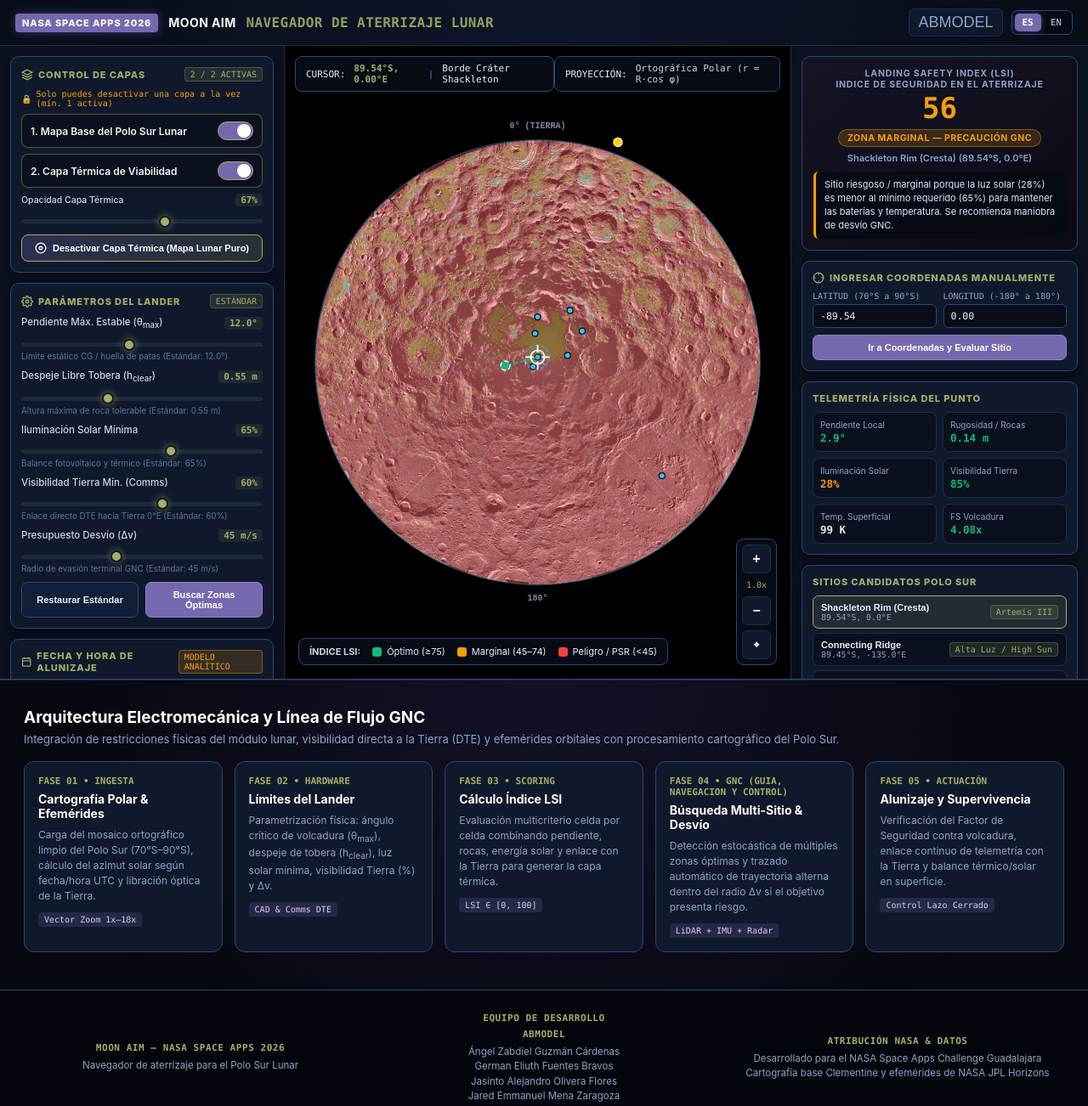
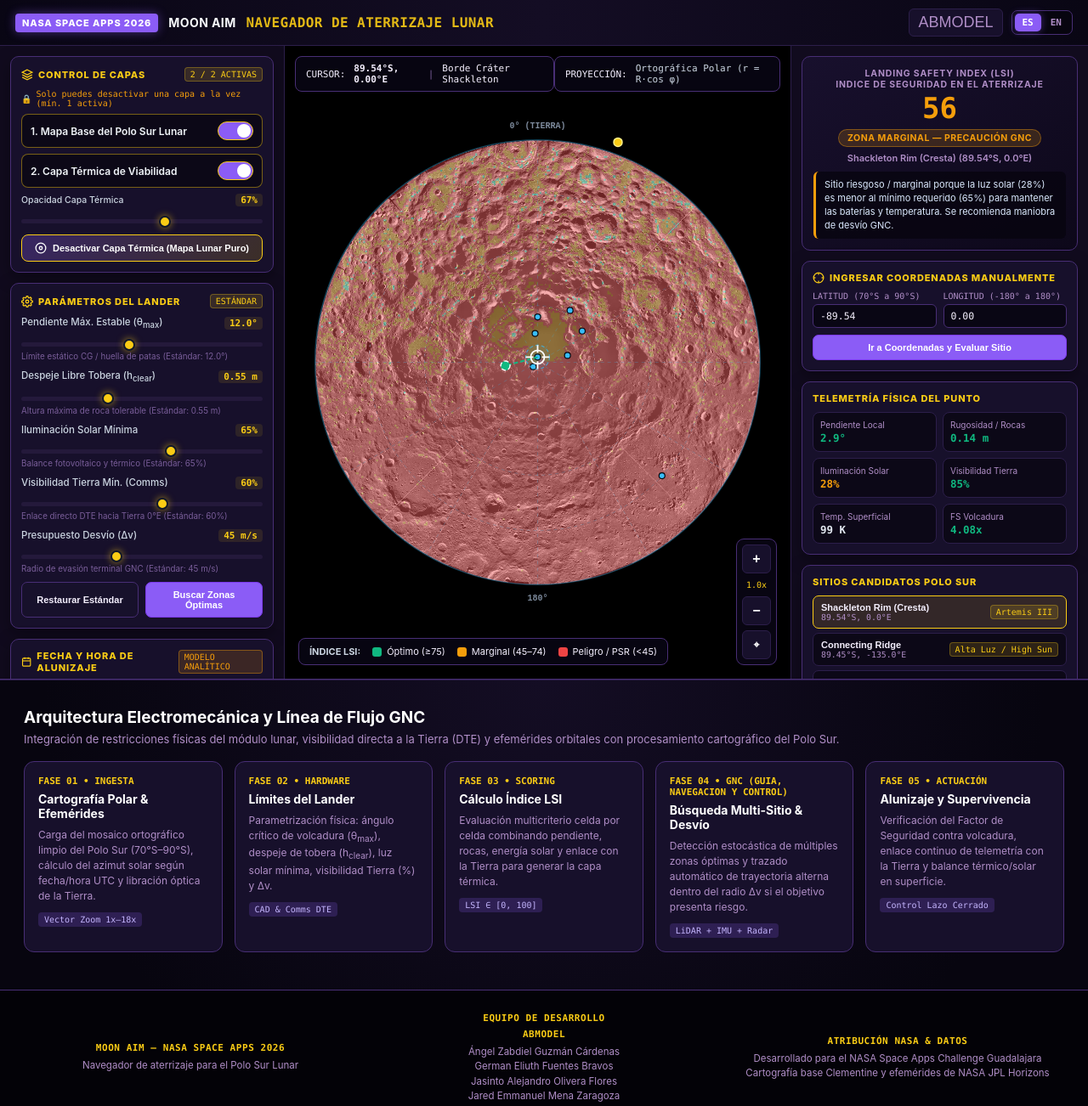
Before and after one commit to ElAngelZ/MOON-AIM, a plain HTML site: page index.html in a window 1280 px wide. Shown: the top 1302 px of the page at 85% size. Drawn offline with Linux system fonts and the light colour scheme; no server answers.

Commit message:
Color palette changed

```diff
--- a/style.css
+++ b/style.css
@@ -1,15 +1,15 @@
 :root {
-  --bg-deep: #05080f;
-  --bg-panel: #0b111e;
-  --bg-card: #10192b;
-  --bg-card-hover: #16223a;
-  --border: #1e2d4a;
-  --border-bright: #2e4675;
-  --text-main: #e6eefc;
-  --text-muted: #8ea3c7;
-  --text-dim: #5d7399;
-  --nasa-blue: #7668AF; /* Morado principal (sustituye al azul) */
-  --cyan: #A1AF68;       /* Amarillo secundario / complementario */
+  --bg-deep: #07050f;
+  --bg-panel: #110b1e;
+  --bg-card: #17102b;
+  --bg-card-hover: #22163a;
+  --border: #2c1e4a;
+  --border-bright: #482e75;
+  --text-main: #f3eefc;
+  --text-muted: #b08ec7;
+  --text-dim: #795d99;
+  --purple-primary: #8b5cf6; /* Morado principal */
+  --yellow-secondary: #facc15; /* Amarillo secundario */
   --green: #10b981;
   --amber: #f59e0b;
   --red: #ef4444;
@@ -32,7 +32,7 @@ body {
 /* Header Bar */
 header {
   height: 54px;
-  background: linear-gradient(90deg, #070c17 0%, #0d1628 50%, #070c17 100%);
+  background: linear-gradient(90deg, #090614 0%, #140d24 50%, #090614 100%);
   border-bottom: 1px solid var(--border);
   display: flex;
   align-items: center;
@@ -49,14 +49,14 @@ header {
   gap: 12px;
 }
 .nasa-badge {
-  background: var(--nasa-blue);
+  background: var(--purple-primary);
   color: #fff;
   font-weight: 800;
   font-size: 11px;
   letter-spacing: 0.08em;
   padding: 4px 8px;
   border-radius: 4px;
-  box-shadow: 0 0 12px rgba(118, 104, 175, 0.45);
+  box-shadow: 0 0 12px rgba(139, 92, 246, 0.45);
 }
 .brand h1 {
   font-size: 14px;
@@ -66,7 +66,7 @@ header {
 }
 .brand span.sub {
   font-size: 16px;
-  color: var(--cyan);
+  color: var(--yellow-secondary);
   font-family: var(--font-mono);
   margin-left: 8px;
   opacity: 0.9;
@@ -95,7 +95,7 @@ header {
 .lang-switch-btn {
   display: flex;
   align-items: center;
-  background: #060a12;
+  background: #07050f;
   border: 1px solid var(--border-bright);
   border-radius: 7px;
   padding: 3px;
@@ -113,9 +113,9 @@ header {
   transition: all 0.18s ease;
 }
 .lang-opt.active {
-  background: var(--nasa-blue);
+  background: var(--purple-primary);
   color: #ffffff;
-  box-shadow: 0 0 10px rgba(118, 104, 175, 0.45);
+  box-shadow: 0 0 10px rgba(139, 92, 246, 0.45);
 }
 
 /* Main Interactive Console Workspace */
@@ -162,7 +162,7 @@ header {
   font-weight: 800;
   letter-spacing: 0.08em;
   text-transform: uppercase;
-  color: var(--cyan);
+  color: var(--yellow-secondary);
   display: flex;
   align-items: center;
   gap: 6px;
@@ -172,9 +172,9 @@ header {
   font-size: 10px;
   padding: 2px 6px;
   border-radius: 4px;
-  background: rgba(161, 175, 104, 0.14);
-  color: var(--cyan);
-  border: 1px solid rgba(161, 175, 104, 0.3);
+  background: rgba(250, 204, 21, 0.14);
+  color: var(--yellow-secondary);
+  border: 1px solid rgba(250, 204, 21, 0.3);
 }
 
 .layer-item {
@@ -182,14 +182,14 @@ header {
   align-items: center;
   justify-content: space-between;
   padding: 8px 10px;
-  background: #0a101d;
+  background: #0c0817;
   border: 1px solid var(--border);
   border-radius: 8px;
   margin-bottom: 7px;
   transition: border-color 0.2s;
 }
 .layer-item.active-layer {
-  border-color: rgba(161, 175, 104, 0.45);
+  border-color: rgba(250, 204, 21, 0.45);
 }
 .layer-info {
   display: flex;
@@ -224,8 +224,8 @@ header {
   position: absolute;
   cursor: pointer;
   top: 0; left: 0; right: 0; bottom: 0;
-  background-color: #1e293b;
-  border: 1px solid #334155;
+  background-color: #24193b;
+  border: 1px solid #4a3575;
   transition: .25s;
   border-radius: 22px;
 }
@@ -236,13 +236,13 @@ header {
   width: 16px;
   left: 2px;
   bottom: 2px;
-  background-color: #94a3b8;
+  background-color: #b08ec7;
   transition: .25s;
   border-radius: 50%;
 }
 input:checked + .slider-toggle {
-  background-color: var(--nasa-blue);
-  border-color: var(--cyan);
+  background-color: var(--purple-primary);
+  border-color: var(--yellow-secondary);
 }
 input:checked + .slider-toggle:before {
   transform: translateX(20px);
@@ -253,8 +253,8 @@ input:checked + .slider-toggle:before {
   width: 100%;
   padding: 8px 11px;
   border-radius: 8px;
-  border: 1px solid var(--cyan);
-  background: linear-gradient(135deg, rgba(118, 104, 175, 0.28), rgba(161, 175, 104, 0.16));
+  border: 1px solid var(--yellow-secondary);
+  background: linear-gradient(135deg, rgba(139, 92, 246, 0.28), rgba(250, 204, 21, 0.16));
   color: #ffffff;
   font-size: 11px;
   font-weight: 700;
@@ -266,12 +266,12 @@ input:checked + .slider-toggle:before {
   transition: all 0.18s ease;
 }
 .pure-map-btn:hover {
-  background: linear-gradient(135deg, rgba(118, 104, 175, 0.45), rgba(161, 175, 104, 0.28));
-  box-shadow: 0 0 14px rgba(161, 175, 104, 0.3);
+  background: linear-gradient(135deg, rgba(139, 92, 246, 0.45), rgba(250, 204, 21, 0.28));
+  box-shadow: 0 0 14px rgba(250, 204, 21, 0.3);
 }
 .pure-map-btn.pure-active {
-  background: linear-gradient(135deg, #71469e, #62388f);
-  border-color: var(--cyan);
+  background: linear-gradient(135deg, #0f766e, #0d9488);
+  border-color: #2dd4bf;
 }
 
 /* Sliders */
@@ -294,8 +294,8 @@ input:checked + .slider-toggle:before {
   font-family: var(--font-mono);
   font-size: 11px;
   font-weight: 700;
-  color: var(--cyan);
-  background: rgba(161, 175, 104, 0.1);
+  color: var(--yellow-secondary);
+  background: rgba(250, 204, 21, 0.1);
   padding: 1px 6px;
   border-radius: 4px;
 }
@@ -303,7 +303,7 @@ input[type="range"] {
   -webkit-appearance: none;
   width: 100%;
   height: 5px;
-  background: #1e293b;
+  background: #24193b;
   border-radius: 4px;
   outline: none;
 }
@@ -313,10 +313,10 @@ input[type="range"]::-webkit-slider-thumb {
   width: 14px;
   height: 14px;
   border-radius: 50%;
-  background: var(--cyan);
+  background: var(--yellow-secondary);
   border: 2px solid #0f172a;
   cursor: pointer;
-  box-shadow: 0 0 8px rgba(161, 175, 104, 0.6);
+  box-shadow: 0 0 8px rgba(250, 204, 21, 0.6);
 }
 .param-hint {
   font-size: 9.8px;
@@ -333,20 +333,20 @@ input[type="range"]::-webkit-slider-thumb {
   padding: 8px 10px;
   border-radius: 7px;
   border: 1px solid var(--border-bright);
-  background: #131f36;
+  background: #17112b;
   color: var(--text-main);
   font-size: 11px;
   font-weight: 600;
   cursor: pointer;
   transition: all 0.15s;
 }
-.action-btn:hover { background: #221d38; border-color: var(--cyan); }
+.action-btn:hover { background: #24193b; border-color: var(--yellow-secondary); }
 .action-btn.primary {
-  background: var(--nasa-blue);
-  border-color: #8e80ca;
+  background: var(--purple-primary);
+  border-color: #7c3aed;
   color: #fff;
 }
-.action-btn.primary:hover { background: #635499; }
+.action-btn.primary:hover { background: #7c3aed; }
 
 /* Optimal Zones Chips List */
 .opt-zones-box {
@@ -398,7 +398,7 @@ input[type="range"]::-webkit-slider-thumb {
 }
 .num-input, .dt-input {
   width: 100%;
-  background: #080d18;
+  background: #090614;
   border: 1px solid var(--border-bright);
   color: var(--text-main);
   font-family: var(--font-mono);
@@ -408,13 +408,13 @@ input[type="range"]::-webkit-slider-thumb {
   outline: none;
 }
 .num-input:focus, .dt-input:focus {
-  border-color: var(--cyan);
-  box-shadow: 0 0 8px rgba(161, 175, 104, 0.25);
+  border-color: var(--yellow-secondary);
+  box-shadow: 0 0 8px rgba(250, 204, 21, 0.25);
 }
 .ephem-summary {
   margin-top: 8px;
   padding: 8px 9px;
-  background: #080d18;
+  background: #090614;
   border: 1px solid var(--border);
   border-radius: 7px;
   font-size: 10.8px;
@@ -426,10 +426,10 @@ input[type="range"]::-webkit-slider-thumb {
   justify-content: space-between;
   font-family: var(--font-mono);
   font-size: 10px;
-  color: var(--cyan);
+  color: var(--yellow-secondary);
   margin-bottom: 5px;
   padding-bottom: 4px;
-  border-bottom: 1px solid #162238;
+  border-bottom: 1px solid #201338;
 }
 .step-btns {
   display: grid;
@@ -438,7 +438,7 @@ input[type="range"]::-webkit-slider-thumb {
   margin-top: 6px;
 }
 .mini-btn {
-  background: #0d1628;
+  background: #110b1e;
   border: 1px solid var(--border);
   color: var(--text-muted);
   font-family: var(--font-mono);
@@ -447,7 +447,7 @@ input[type="range"]::-webkit-slider-thumb {
   border-radius: 5px;
   cursor: pointer;
 }
-.mini-btn:hover { border-color: var(--cyan); color: #fff; }
+.mini-btn:hover { border-color: var(--yellow-secondary); color: #fff; }
 
 /* Center Map Viewport */
 .map-viewport {
@@ -476,7 +476,7 @@ canvas#lunarCanvas {
 }
 .hud-chip {
   pointer-events: auto;
-  background: rgba(8, 13, 24, 0.86);
+  background: rgba(9, 6, 20, 0.86);
   backdrop-filter: blur(8px);
   border: 1px solid var(--border-bright);
   border-radius: 8px;
@@ -495,7 +495,7 @@ canvas#lunarCanvas {
   display: flex;
   flex-direction: column;
   gap: 6px;
-  background: rgba(8, 13, 24, 0.9);
+  background: rgba(9, 6, 20, 0.9);
   border: 1px solid var(--border-bright);
   border-radius: 9px;
   padding: 6px;
@@ -514,12 +514,12 @@ canvas#lunarCanvas {
   align-items: center;
   justify-content: center;
 }
-.zoom-btn:hover { background: var(--nasa-blue); border-color: var(--cyan); }
+.zoom-btn:hover { background: var(--purple-primary); border-color: var(--yellow-secondary); }
 .zoom-level-tag {
   font-family: var(--font-mono);
   font-size: 10px;
   text-align: center;
-  color: var(--cyan);
+  color: var(--yellow-secondary);
   padding: 2px 0;
 }
 
@@ -527,7 +527,7 @@ canvas#lunarCanvas {
   position: absolute;
   bottom: 16px;
   left: 16px;
-  background: rgba(8, 13, 24, 0.88);
+  background: rgba(9, 6, 20, 0.88);
   backdrop-filter: blur(8px);
   border: 1px solid var(--border-bright);
   border-radius: 8px;
@@ -543,7 +543,7 @@ canvas#lunarCanvas {
 
 /* Right Telemetry Panel */
 .lsi-card {
-  background: linear-gradient(145deg, #151424, #0b0a14);
+  background: linear-gradient(145deg, #18102d, #0d081a);
   border: 1px solid var(--border-bright);
   border-radius: 10px;
   padding: 13px;
@@ -568,7 +568,7 @@ canvas#lunarCanvas {
 .lsi-plain-desc {
   margin-top: 9px;
   padding: 8px 10px;
-  background: rgba(6, 10, 18, 0.78);
+  background: rgba(7, 5, 15, 0.78);
   border-left: 3px solid var(--green);
   border-radius: 6px;
   font-size: 11px;
@@ -583,7 +583,7 @@ canvas#lunarCanvas {
   gap: 7px;
 }
 .metric-box {
-  background: #0a101d;
+  background: #0c0817;
   border: 1px solid var(--border);
   border-radius: 8px;
   padding: 8px;
@@ -597,7 +597,7 @@ canvas#lunarCanvas {
   gap: 5px;
 }
 .site-btn {
-  background: #0a101d;
+  background: #0c0817;
   border: 1px solid var(--border);
   border-radius: 7px;
   padding: 7px 9px;
@@ -609,19 +609,19 @@ canvas#lunarCanvas {
   align-items: center;
   transition: all 0.15s;
 }
-.site-btn:hover { border-color: var(--cyan); background: #1a1728; }
-.site-btn.active-site { border-color: var(--cyan); background: rgba(161, 175, 104, 0.12); }
+.site-btn:hover { border-color: var(--yellow-secondary); background: #1b1231; }
+.site-btn.active-site { border-color: var(--yellow-secondary); background: rgba(250, 204, 21, 0.12); }
 .site-name { font-size: 11px; font-weight: 600; }
 .site-coords { font-family: var(--font-mono); font-size: 9.8px; color: var(--text-muted); }
 
 .gnc-log {
-  background: #060a12;
+  background: #07050f;
   border: 1px solid var(--border);
   border-radius: 8px;
   padding: 8px;
   font-family: var(--font-mono);
   font-size: 10px;
-  color: #e5e8bc;
+  color: #fde047;
   line-height: 1.45;
   max-height: 125px;
   overflow-y: auto;
@@ -630,7 +630,7 @@ canvas#lunarCanvas {
 /* Bottom Flow Diagram & Architecture Section */
 .flow-section {
   padding: 32px 28px 44px;
-  background: radial-gradient(circle at top, #141126 0%, #05080f 80%);
+  background: radial-gradient(circle at top, #140d24 0%, #07050f 80%);
   border-top: 1px solid var(--border);
 }
 .flow-container {
@@ -654,7 +654,7 @@ canvas#lunarCanvas {
   font-family: var(--font-mono);
   font-size: 11px;
   font-weight: 800;
-  color: var(--cyan);
+  color: var(--yellow-secondary);
   margin-bottom: 6px;
 }
 .flow-card h3 { font-size: 14px; margin-bottom: 8px; color: #fff; }
@@ -666,18 +666,18 @@ canvas#lunarCanvas {
   font-size: 10px;
   padding: 3px 7px;
   border-radius: 4px;
-  background: rgba(118, 104, 175, 0.2);
-  color: #d8d0f0;
+  background: rgba(139, 92, 246, 0.2);
+  color: #c4b5fd;
 }
 
 /* Scrollbar */
 ::-webkit-scrollbar { width: 6px; height: 6px; }
-::-webkit-scrollbar-track { background: #070b14; }
-::-webkit-scrollbar-thumb { background: #1e293b; border-radius: 3px; }
+::-webkit-scrollbar-track { background: #07050f; }
+::-webkit-scrollbar-thumb { background: #24193b; border-radius: 3px; }
 
 /* Footer */
 .app-footer {
-  background: #03060c;
+  background: #030207;
   border-top: 1px solid var(--border-bright);
   padding: 26px 28px 16px;
   color: var(--text-muted);
@@ -692,7 +692,7 @@ canvas#lunarCanvas {
   grid-template-columns: repeat(3, 1fr);
   gap: 24px;
   padding-bottom: 16px;
-  border-bottom: 1px solid #111a2e;
+  border-bottom: 1px solid #140d24;
   align-items: center;
 }
 .footer-col {
@@ -702,7 +702,7 @@ canvas#lunarCanvas {
   font-family: var(--font-mono);
   font-size: 11px;
   font-weight: 700;
-  color: var(--cyan);
+  color: var(--yellow-secondary);
   display: block;
   margin-bottom: 6px;
   text-transform: uppercase;
```
